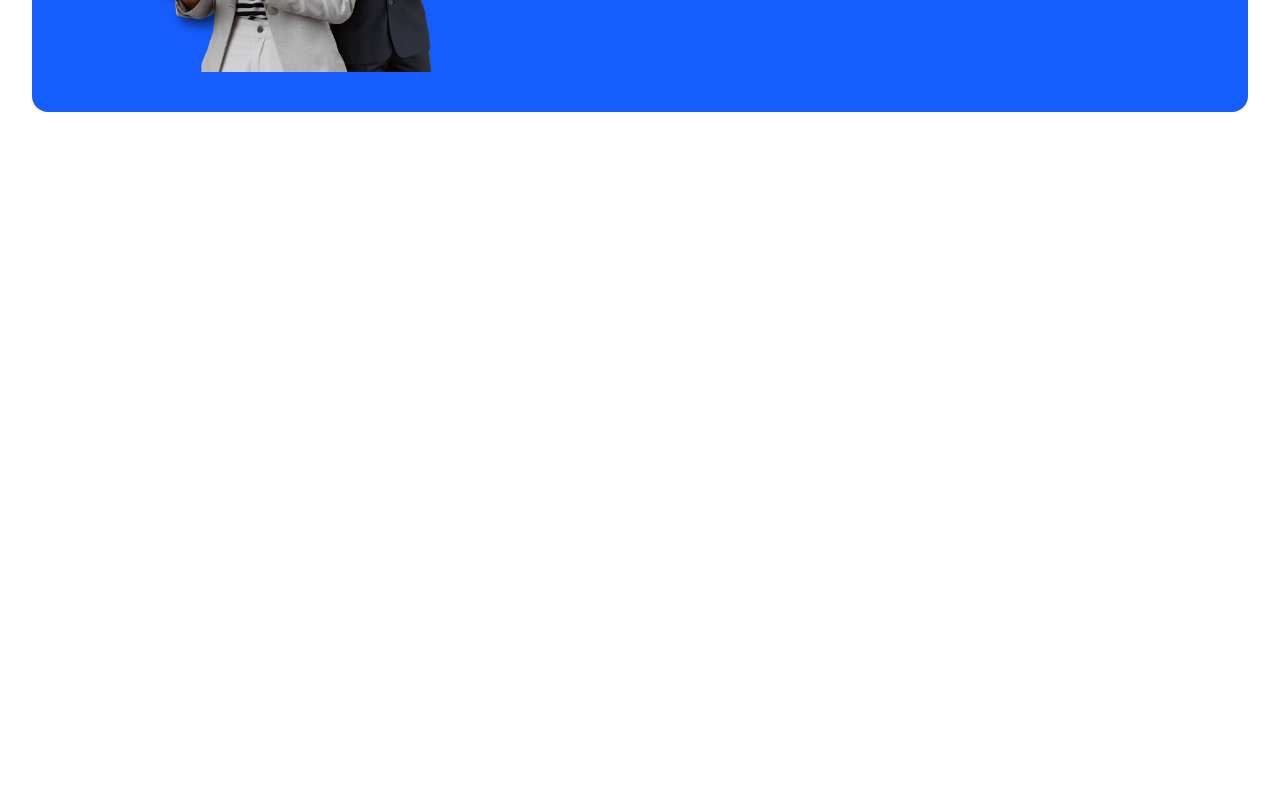
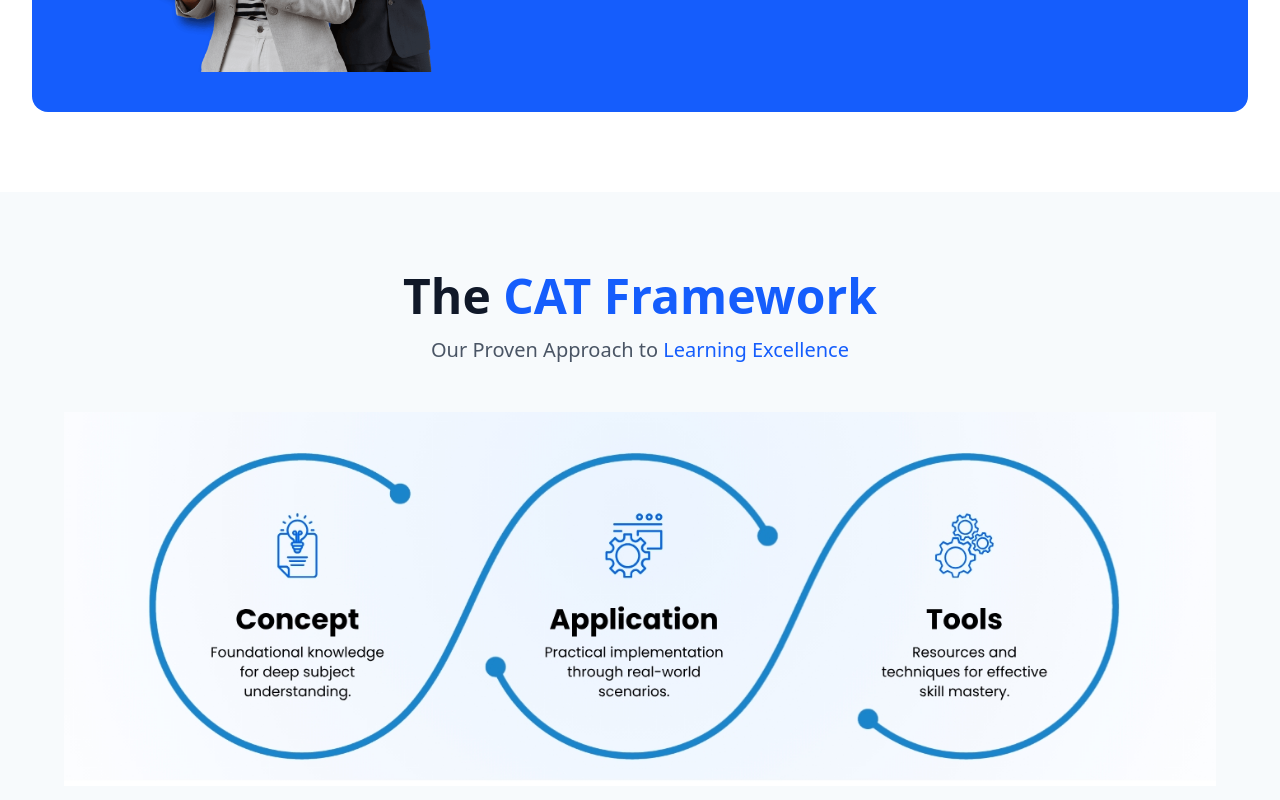
Before and after one commit to swatisuvrasahoo4-blip/accredian-enterprise, a Next.js app: page / in a window 1280 px wide. Shown: the part 4254-5054 px from the top of the page. Before the commit the page ends 4446 px from the top, so only its background shows below. Built offline with nearby package versions, Linux system fonts and the light colour scheme.

Commit message:
add CAT framework section

```diff
--- a/app/page.js
+++ b/app/page.js
@@ -1,4 +1,5 @@
 import AccredianEdge from "@/components/AccredianEdge/AccredianEdge";
+import CAT from "@/components/CAT/CAT";
 import Clients from "@/components/Clients/Clients";
 import Hero from "@/components/Hero/Hero";
 import Navbar from "@/components/Navbar/Navbar";
@@ -13,6 +14,7 @@ export default function Home(){
         <Stats />
         <Clients />
         <AccredianEdge />
+        <CAT />
       </main>
     </main>
   )
--- a/components/AccredianEdge/CourseCard.jsx
+++ b/components/AccredianEdge/CourseCard.jsx
@@ -14,6 +14,7 @@ export default function CourseCard({
           src={image}
           alt={title}
           fill
+          sizes="(max-width: 640px) 100vw, (max-width: 1024px) 50vw, 25vw"
           className="object-cover"
         />
       </div>
--- a/components/CAT/CAT.jsx
+++ b/components/CAT/CAT.jsx
@@ -0,0 +1,38 @@
+export default function CAT() {
+  return (
+    <section
+      id="cat"
+      className="bg-[#F7FAFC] px-4 py-16 sm:px-6 lg:px-8 lg:py-20"
+    >
+      <div className="mx-auto max-w-7xl">
+
+        {/* Heading */}
+        <div className="text-center">
+          <h2 className="text-3xl font-bold text-gray-900 sm:text-4xl lg:text-5xl">
+            The{" "}
+            <span className="text-blue-600">
+              CAT Framework
+            </span>
+          </h2>
+
+          <p className="mt-4 text-lg text-gray-600 sm:text-xl">
+            Our Proven Approach to{" "}
+            <span className="text-blue-600">
+              Learning Excellence
+            </span>
+          </p>
+        </div>
+
+        {/* CAT Framework Image */}
+        <div className="mx-auto mt-12 flex max-w-6xl justify-center">
+          <img
+            src="/images/cat-framework.jpeg"
+            alt="CAT Framework - Concept, Application and Tools"
+            className="h-auto w-full object-contain"
+          />
+        </div>
+
+      </div>
+    </section>
+  );
+}
--- /dev/null
+++ b/components/CAT/CATStep.jsx
@@ -0,0 +1,22 @@
+export default function CATStep({
+  title,
+  description,
+  Icon,
+}) {
+  return (
+    <div className="flex flex-col items-center px-8 text-center">
+      <Icon
+        className="h-12 w-12 text-blue-600"
+        strokeWidth={1.7}
+      />
+
+      <h3 className="mt-5 text-2xl font-bold text-gray-900">
+        {title}
+      </h3>
+
+      <p className="mt-3 max-w-[220px] text-base leading-6 text-gray-600">
+        {description}
+      </p>
+    </div>
+  );
+}
--- /dev/null
+++ b/components/constants/catData.js
@@ -0,0 +1,29 @@
+import {
+  Lightbulb,
+  Settings,
+  Cog,
+} from "lucide-react";
+
+export const catSteps = [
+  {
+    id: 1,
+    title: "Concept",
+    description:
+      "Foundational knowledge for deep subject understanding.",
+    icon: Lightbulb,
+  },
+  {
+    id: 2,
+    title: "Application",
+    description:
+      "Practical implementation through real-world scenarios.",
+    icon: Settings,
+  },
+  {
+    id: 3,
+    title: "Tools",
+    description:
+      "Resources and techniques for effective skill mastery.",
+    icon: Cog,
+  },
+];
```
Also changed, not shown: public/images/cat-framework.jpeg (added).
